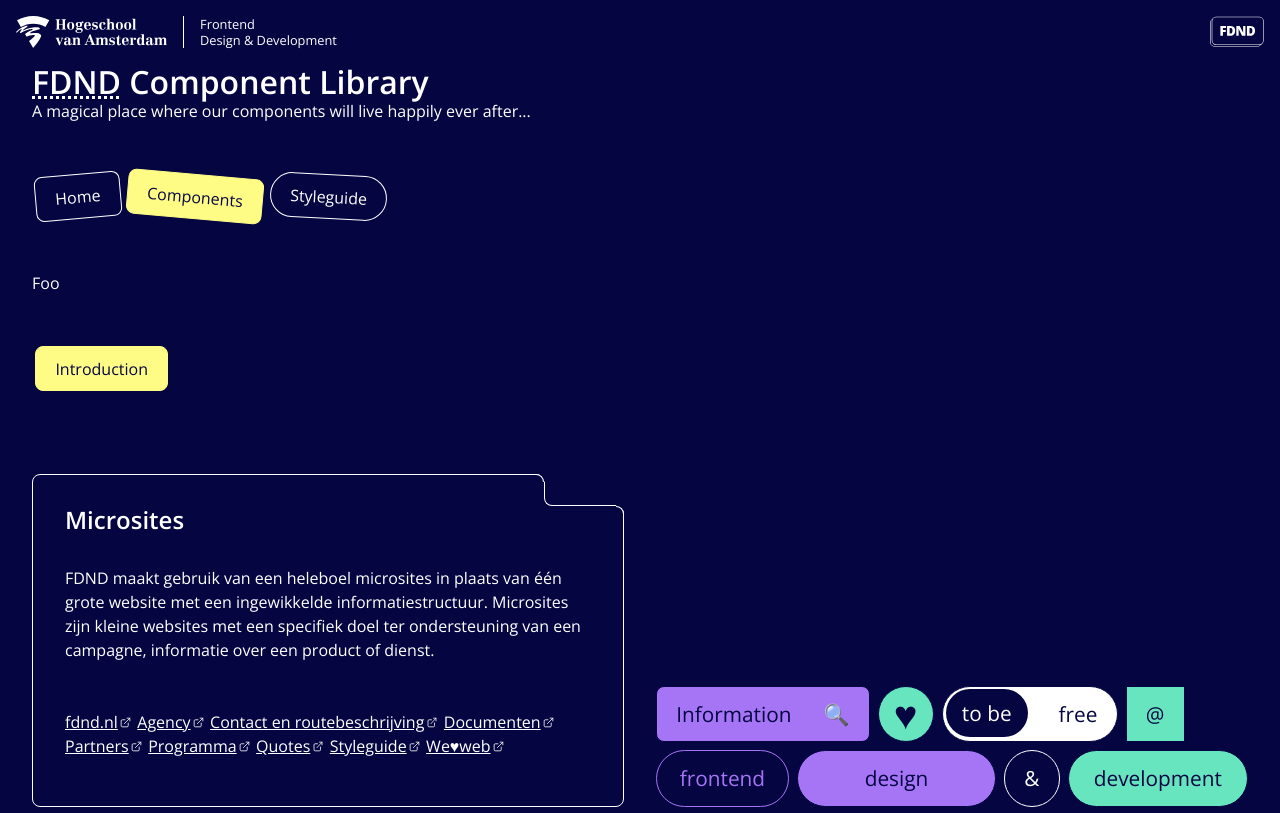
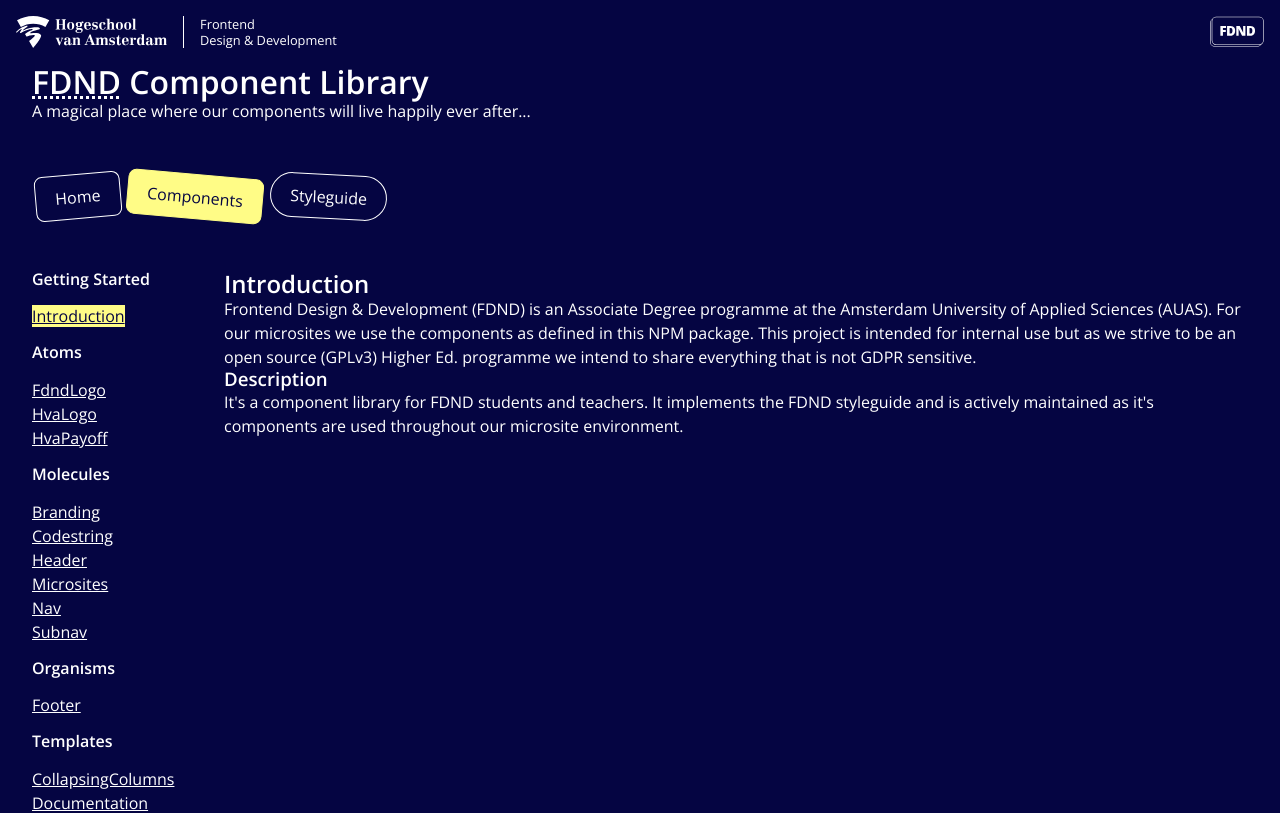
Before and after one commit to fdnd/components, a SvelteKit app: page /components/introduction in a window 1280 px wide. Shown: the top 813 px of the page. Built offline with nearby package versions, Linux system fonts and the light colour scheme.

Commit message:
pre release

```diff
--- a/src/lib/index.js
+++ b/src/lib/index.js
@@ -13,6 +13,7 @@
 export { default as Header } from './molecules/Header.svelte'
 export { default as Microsites } from './molecules/Microsites.svelte'
 export { default as Nav } from './molecules/Nav.svelte'
+export { default as Subnav } from './molecules/Subnav.svelte'
 // export { default as PageHeader } from './molecules/PageHeader.svelte'
 // export { default as TextBlock } from './molecules/TextBlock.svelte'
 // export { default as TwoColumnText } from './molecules/TwoColumnText.svelte'
--- /dev/null
+++ b/src/lib/molecules/Subnav.svelte
@@ -0,0 +1,65 @@
+<script>
+  import { page } from '$app/stores';
+  export let data = {};
+</script>
+
+<nav>
+  <div>
+  {#each Object.entries(data) as [title, items]}
+    <h2>{title}</h2>
+    <ul>
+      {#each Object.entries(items) as item}
+        <li>
+          <a href={item[1]} class:active={$page.url.pathname == item[1] || (item[1] != '/' && $page.url.pathname.startsWith(item[1]))}>{item[0]}</a>
+        </li>
+      {/each}
+    </ul>
+  {/each}
+  </div>
+</nav>
+
+<style>
+  nav {
+    container: nav/inline-size;
+  }
+
+  nav ul {
+    padding: 0;
+  }
+
+  nav li {
+    list-style: none;
+  }
+
+  nav h2 {
+    margin: 0;
+    font-size: 1rem;
+  }
+
+  nav a {
+    color: var(--color);
+  }
+  nav a.active {
+    color: var(--color-blue);
+    background: var(--highlight);
+  }
+
+  nav h2:not(:first-of-type) {
+    margin-top: 1rem;
+  }
+
+  nav div {
+    column-count: 1;
+  }
+  @container nav (min-width: 16.4rem) {
+    nav div {
+      column-count: 2;
+    }
+  }
+  @container nav (min-width: 25.1rem) {
+    nav div {
+      column-count: 3;
+    }
+  }
+
+</style>
--- a/src/lib/templates/Documentation.svelte
+++ b/src/lib/templates/Documentation.svelte
@@ -1,45 +1,41 @@
 <script>
-  import { Nav } from '../index.js';
+  import { Subnav } from '../index.js';
   export let data = {};
 </script>
 
-<main class="documentation">
+<main>
   <div>
     <slot />
   </div>
 
-  <Nav {data} type="document" />
+  <Subnav {data} />
 </main>
 
 <style>
-  :has(.documentation) {
+  :global(:has(main)) {
     container-type: inline-size;
   }
 
-  .documentation {
-    --background: var(--c-light);
-    --color: var(--c-blue);
+  main {
     display: grid;
-    grid-template-columns: 12rem 1fr;
+    grid-template-columns: 10rem 1fr;
     grid-template-rows: auto;
     grid-template-areas:
       'main main'
       'nav nav';
     gap: var(--component-gap);
-    /* background: var(--background); */
-    /* color: var(--color); */
   }
 
-  .documentation > :nth-child(1) {
+  main > :nth-child(1) {
     grid-area: main;
   }
 
-  .documentation > :nth-child(2) {
+  main > :nth-child(2) {
     grid-area: nav;
   }
 
-  @container (min-width: 40rem) {
-    .documentation {
+  @container (min-width: 30rem) {
+    main {
       grid-template-areas: 'nav main';
     }
   }
--- a/src/routes/components/+layout.svelte
+++ b/src/routes/components/+layout.svelte
@@ -5,32 +5,32 @@
     'Getting Started': {
       Introduction: '/components/introduction'
     },
-    // Atoms: {
-    //   Button: '/components/atoms/button',
-    //   FdndLogo: '/components/atoms/fdndlogo',
-    //   HvaLogo: '/components/atoms/hvalogo',
-    //   HvaPayoff: '/components/atoms/hvapayoff',
-    //   Link: '/components/atoms/link'
-    // },
-    // Molecules: {
-    //   Branding: '/components/molecules/branding',
-    //   Codestring: '/components/molecules/codestring',
-    //   DocNav: '/components/molecules/docnav',
-    //   Header: '/components/molecules/header',
-    //   Microsites: '/components/molecules/microsites',
-    //   Nav: '/components/molecules/nav',
-    //   PageHeader: '/components/molecules/pageheader',
-    //   TextBlock: '/components/molecules/textblock',
-    //   TwoColumntext: '/components/molecules/twocolumntext'
-    // },
-    // Organisms: {
-    //   Footer: '/components/organisms/footer'
-    // },
-    // Templates: {
-    //   CollapsingColumns: '/components/templates/collapsingcolumns',
-    //   Documentation: '/components/templates/documentation',
-    //   Wrapper: '/components/templates/wrapper'
-    // }
+    Atoms: {
+      // Button: '/components/atoms/button',
+      FdndLogo: '/components/atoms/fdndlogo',
+      HvaLogo: '/components/atoms/hvalogo',
+      HvaPayoff: '/components/atoms/hvapayoff',
+      // Link: '/components/atoms/link'
+    },
+    Molecules: {
+      Branding: '/components/molecules/branding',
+      Codestring: '/components/molecules/codestring',
+      Header: '/components/molecules/header',
+      Microsites: '/components/molecules/microsites',
+      Nav: '/components/molecules/nav',
+      Subnav: '/components/molecules/subnav',
+      // PageHeader: '/components/molecules/pageheader',
+      // TextBlock: '/components/molecules/textblock',
+      // TwoColumntext: '/components/molecules/twocolumntext'
+    },
+    Organisms: {
+      Footer: '/components/organisms/footer'
+    },
+    Templates: {
+      CollapsingColumns: '/components/templates/collapsingcolumns',
+      Documentation: '/components/templates/documentation',
+      Wrapper: '/components/templates/wrapper'
+    }
   }
 </script>
 
--- a/src/routes/components/introduction/+page.svelte
+++ b/src/routes/components/introduction/+page.svelte
@@ -1 +1,13 @@
-Foo
+<h2>Introduction</h2>
+<p>
+  Frontend Design & Development (FDND) is an Associate Degree programme at the Amsterdam University
+  of Applied Sciences (AUAS). For our microsites we use the components as defined in this NPM
+  package. This project is intended for internal use but as we strive to be an open source (GPLv3)
+  Higher Ed. programme we intend to share everything that is not GDPR sensitive.
+</p>
+
+<h3>Description</h3>
+<p>
+  It's a component library for FDND students and teachers. It implements the FDND styleguide and is
+  actively maintained as it's components are used throughout our microsite environment.
+</p>
```
